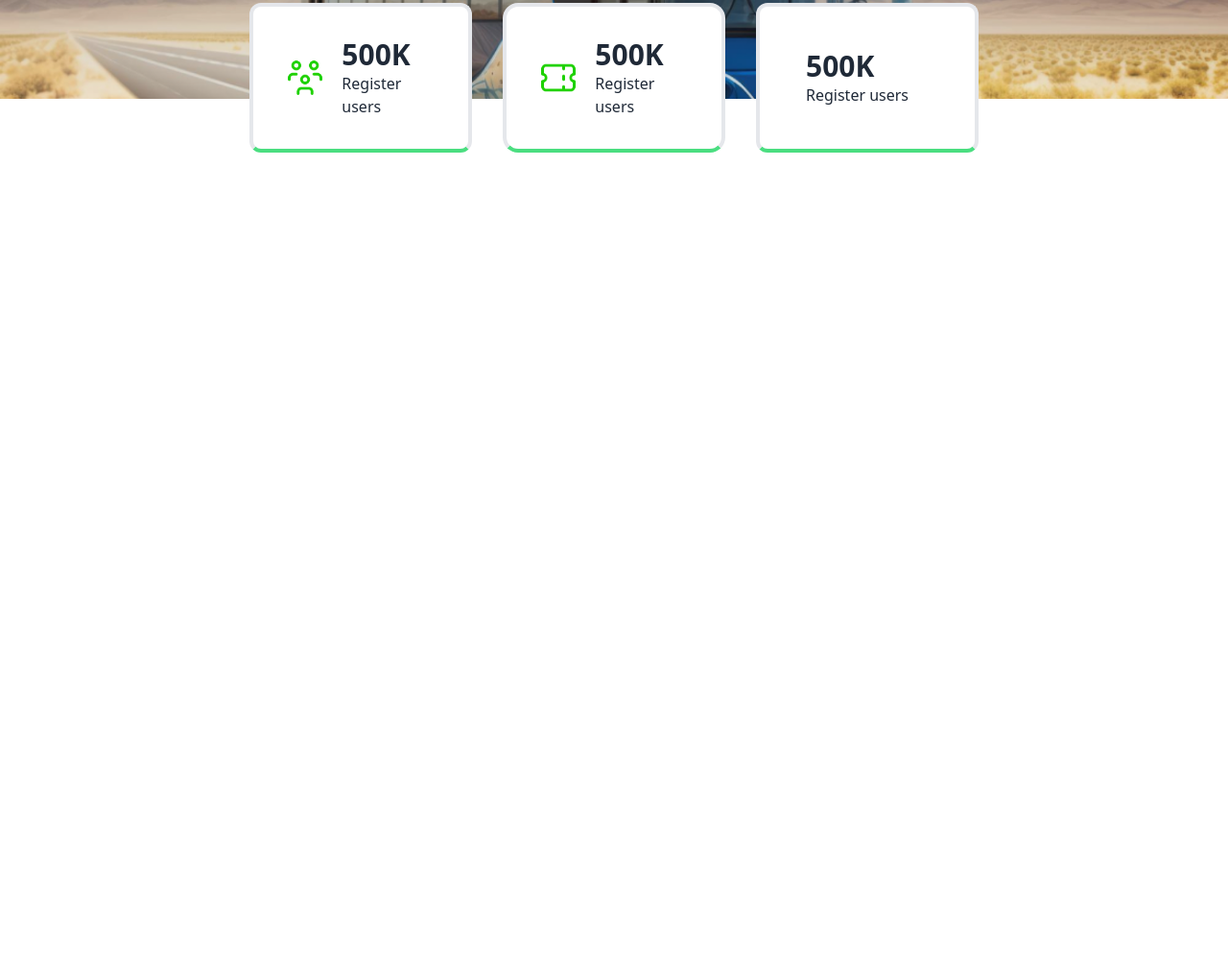
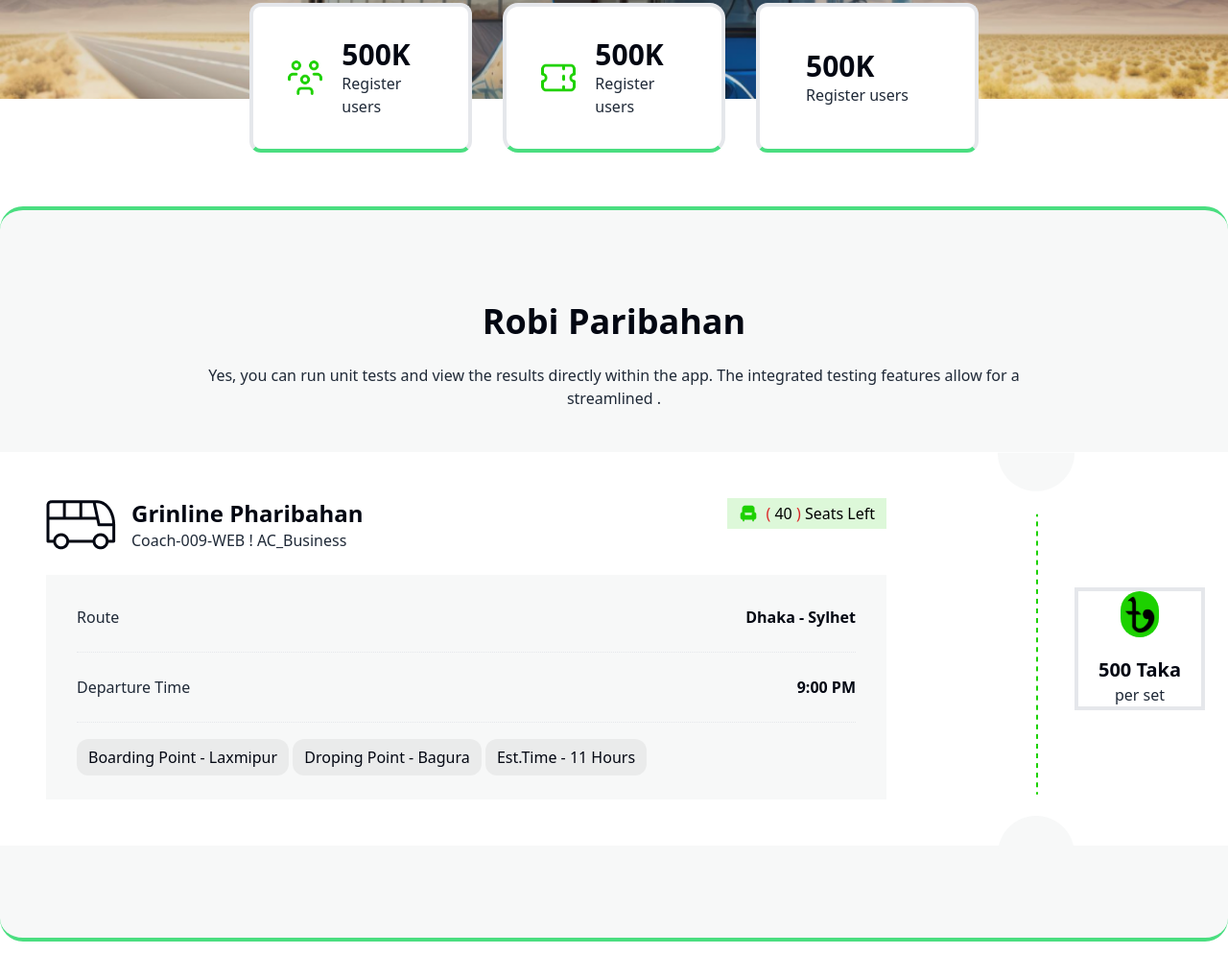
Before and after one commit to mozzammelrobi/ticket-claculation-project, a plain HTML site: page index.html in a window 1280 px wide. Shown: the part 517-1536 px from the top of the page at 96% size. Before the commit the page ends 800 px from the top, so only its background shows below. Drawn offline with nearby package versions, Linux system fonts and the light colour scheme.

Commit message:
Paribahan section bus info part complete

```diff
--- a/index.html
+++ b/index.html
@@ -66,7 +66,7 @@
                 <div class="flex items-center p-8 gap-4 bg-white border-4 border-b-green-400 rounded-xl ">
                     <div><img src="./images/people.png" alt=""></div>
                     <div class="w-36">
-                        <h1 class="text-3xl font-bold">500K</h1>
+                        <h1 class="text-3xl font-bold text-[#030712]">500K</h1>
                         <p class="">Register users</p>
 
                     </div>
@@ -74,7 +74,7 @@
                 <div class="flex items-center p-8 gap-4 bg-white border-4 border-b-green-400 rounded-2xl ">
                     <div><img src="./images/ticket-cupon.png" alt=""></div>
                     <div class="w-36">
-                        <h1 class="text-3xl font-bold">500K</h1>
+                        <h1 class="text-3xl font-bold text-[#030712]">500K</h1>
                         <p>Register users</p>
 
                     </div>
@@ -83,7 +83,7 @@
                     <div class="flex items-center gap-4">
                       <div><img src="./images/bus-logo.png" alt=""></div>
                     <div>
-                        <h1 class="text-3xl font-bold w-36">500K</h1>
+                        <h1 class="text-3xl font-bold w-36 text-[#030712]">500K</h1>
                         <p>Register users</p>
                     </div>
                     </div>
@@ -94,7 +94,81 @@
 
     </header>
     <main>
+      <!-- PARIBAHAN SECTION -->
+        <section class="bg-[#F7F8F8] rounded-3xl py-24 mb-24 border-t-4 border-b-4 border-green-400">
+          <div class="container mx-auto mb-11">
+            <h1 class="text-4xl text-center font-bold text-[#030712]">Robi Paribahan</h1>
+            <p class="text-center w-2/3 mt-6 mx-auto">Yes, you can run unit tests and view the results directly within the app. The integrated testing features allow for a streamlined .</p>
 
+          </div>
+          <!-- PARIBAHAN SECTION MAIN DIV ----------------------------------------------------->
+          <div class="container mx-auto relative">
+            <div class="absolute right-40">
+              <img src="./images/info-devider.png" alt="">
+            </div>
+            <!-- bus information --------------------------------------------------->
+            <div class="flex justify-between items-center bg-[#FFFFFF] p-6">
+
+              <!-- first part info -->
+              <div class=" p-6 w-3/4">
+
+                <div class="flex justify-between flex-grow">
+
+                  <div class="flex items-center gap-4">
+                    <img src="./images/bus-logo.png" alt="">
+                    <div>
+                      <h3 class="text-2xl font-bold text-[#030712]">Grinline Pharibahan</h3>
+                      <p>Coach-009-WEB ! AC_Business</p>
+                    </div>
+                  </div>
+
+                  <div>
+                    <div class=" px-3 py-1 bg-[#1DD10026]">
+                      <div class="flex items-center gap-2">
+                        <img class="w-5 h-5" src="./images/seat-green-filled.png" alt="">
+                        <p class=" text-black"><span class="text-red-600">(</span> <span>40</span> <span class="text-red-600">)</span> Seats Left</p>
+                       </div>
+                     </div>
+                  </div>
+                </div>
+
+
+
+                <div class="bg-[#F7F8F8] p-8 mt-6">
+                  <div class="flex justify-between">
+                    <p>Route</p>
+                    <p class="font-bold text-[#030712]">Dhaka - Sylhet</p>
+                  </div>
+                  <hr class="font-bold border-dotted my-6">
+                  <div class="flex justify-between">
+                    <p>Departure Time</p>
+                    <p class="font-bold text-[#030712]">9:00 PM</p>
+                  </div>
+                  <hr class="font-bold border-dotted my-6">
+                  <div>
+                    <button><a class="bg-[#0307120D]  text-[#030712] px-3 py-2 rounded-xl">Boarding Point - Laxmipur</a></button>
+                    <button><a class="bg-[#0307120D]  text-[#030712] px-3 py-2 rounded-xl">Droping Point - Bagura</a></button>
+                    <button><a class="bg-[#0307120D]  text-[#030712] px-3 py-2 rounded-xl">Est.Time - 11 Hours</a></button>
+                  </div>
+                </div>
+
+              </div>
+               <!-- first part info end -->
+
+
+
+              <!-- image -->
+              <div class=" border-4 h-full  flex flex-col gap-5 items-center">
+                <img class="w-10 bg-[#1DD100] rounded-full p-1" src="./images/bd-currency-removebg-preview.png" alt="">
+                <div class="w-32 text-center">
+                  <h1 class="text-xl font-bold  text-[#030712]">500 Taka</h1>
+                  <p>per set</p>
+                </div>
+              </div>
+            </div>
+
+          </div>
+        </section>
     </main>
     <footer>
 
```
Also changed, not shown: images/bd-currency-removebg-preview.png (added).
